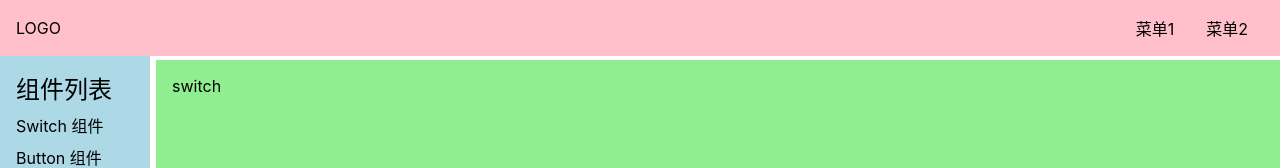
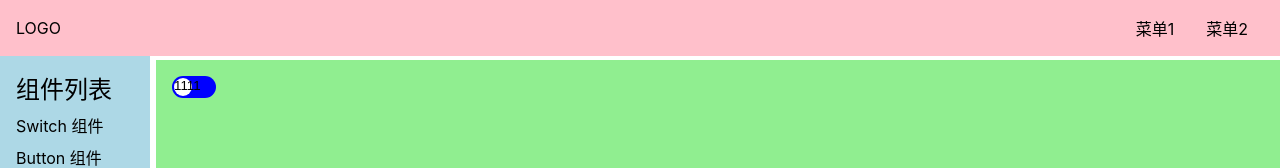
Before and after one commit to github149/maple-ui, a Vue app: page /#/doc/switch in a window 1280 px wide. Shown: the top 168 px of the page. Built offline with nearby package versions, Linux system fonts and the light colour scheme.

Commit message:
切换完成”

```diff
--- a/src/components/switch.vue
+++ b/src/components/switch.vue
@@ -1,5 +1,13 @@
 <template>
     <div>
-      switch
+       <Switch></Switch>
     </div>
 </template>
+<script>
+import Switch from "../libs/Switch.vue"
+export default {
+  components:{
+    Switch,
+  }
+}
+</script>
--- a/src/libs/Switch.vue
+++ b/src/libs/Switch.vue
@@ -1,5 +1,46 @@
+
 <template>
-    <div>
-      switch
-    </div>
+  <button :class={checked} ><span @click="toggle">1111</span></button>
 </template>
+<script lang="ts">
+import { ref } from 'vue'
+export default{
+  setup(){
+    let toggle = () =>{
+      checked.value =!checked.value
+    }
+    const checked = ref(false)
+    return {
+      checked,
+      toggle
+    }
+  }
+}
+</script>
+<style lang="scss" scoped>
+$h: 22px;
+$h2: $h - 4px;
+button {
+  height: $h;
+  width: $h * 2;
+  border: none;
+  background: blue;
+  border-radius: $h/2;
+  position: relative;
+}
+span {
+  position: absolute;
+  top: 2px;
+  left: 2px;
+  height: $h2;
+  width: $h2;
+  background: white;
+  border-radius: $h2 / 2;
+}
+button.checked{
+  background:blue;
+}
+button.checked>span{
+  left: calc(100% - #{$h2} - 2px );
+}
+</style>
```
